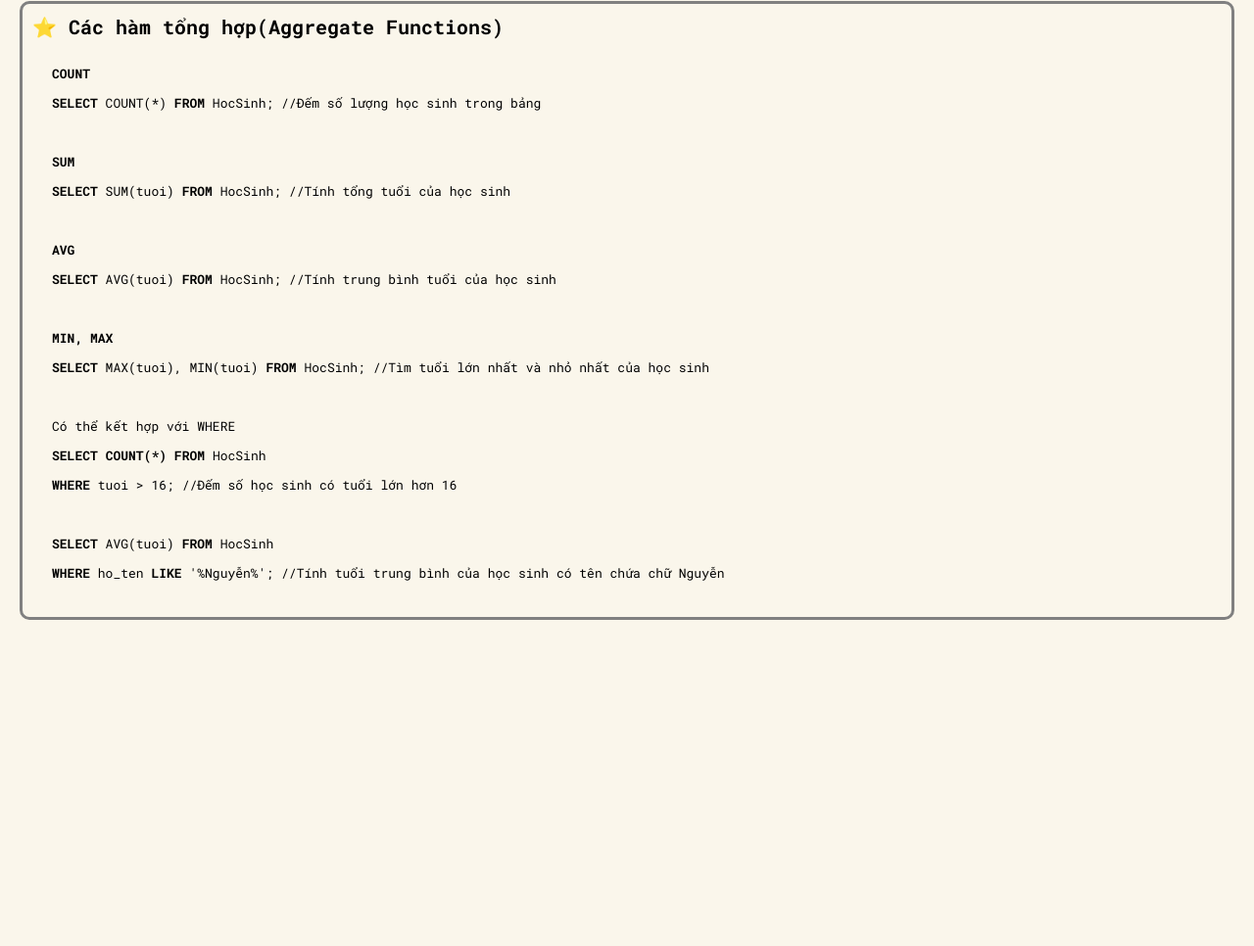
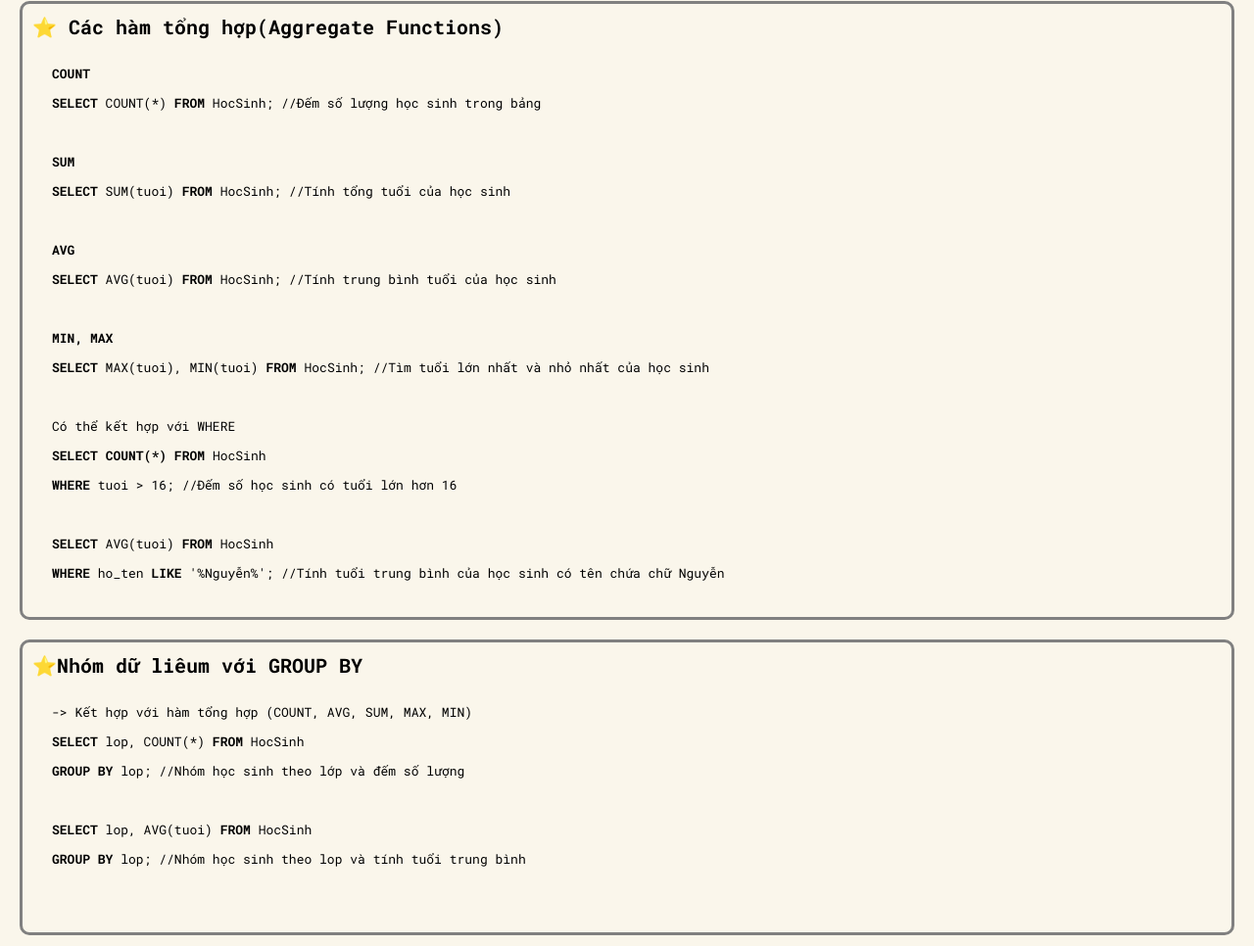
Before and after one commit to KHA0410/Review-MySQL, a plain HTML site: page index.html in a window 1280 px wide. Shown: the part 1831-2797 px from the top of the page at 98% size. Before the commit the page ends 2504 px from the top, so only its background shows below. Drawn offline with Linux system fonts and the light colour scheme.

Commit message:
group by

```diff
--- a/index.html
+++ b/index.html
@@ -49,7 +49,7 @@
                 <br><br>
                 <b>TẠO BẢNG</b><br>
                 <b>CREATE TABLE</b> HocSinh(<br>
-                    id <b>INT</b>, <br>
+                    id <b>INT</b> <b>PRIMARY KEY</b> AUTO_INCREMENT, <br>
                     ho_ten <b>VARCHAR(100),</b> <br>
                     tuoi <b>INT</b> <br>
                 );
@@ -104,6 +104,19 @@
                 <b>WHERE</b> ho_ten <b>LIKE</b> '%Nguyễn%'; //Tính tuổi trung bình của học sinh có tên chứa chữ Nguyễn<br>
             </p>
         </div>
+
+        <div class="note__area">
+            <h1 class="note__title">⭐Nhóm dữ liêum với GROUP BY</h1>
+            <p class="note__content">
+                -> Kết hợp với hàm tổng hợp (COUNT, AVG, SUM, MAX, MIN)<br>
+                <b>SELECT</b> lop, COUNT(*) <b>FROM</b> HocSinh<br>
+                <b>GROUP BY</b> lop; //Nhóm học sinh theo lớp và đếm số lượng<br>
+                <br>
+                <b>SELECT</b> lop, AVG(tuoi) <b>FROM</b> HocSinh<br>
+                <b>GROUP BY</b> lop; //Nhóm học sinh theo lop và tính tuổi trung bình<br>
+                <br>
+            </p>
+        </div>
     </div>
 </body>
 </html>
```
